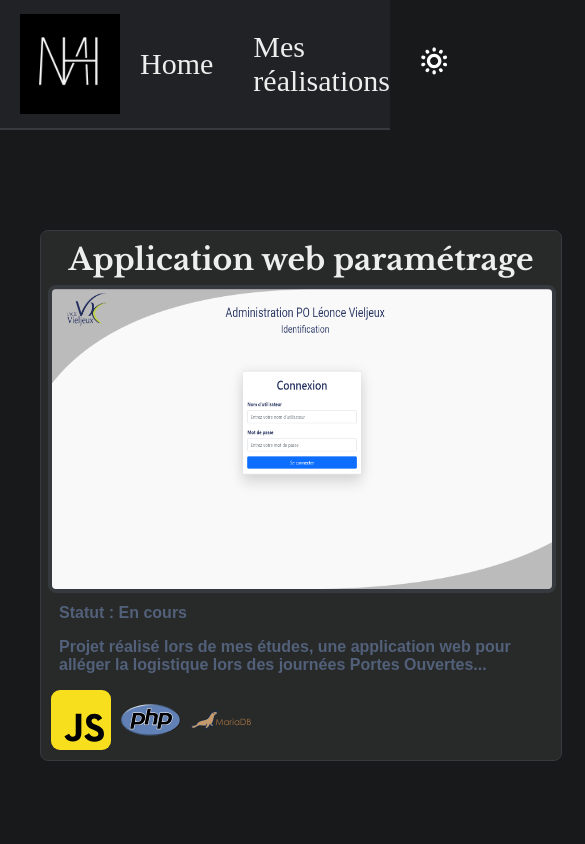
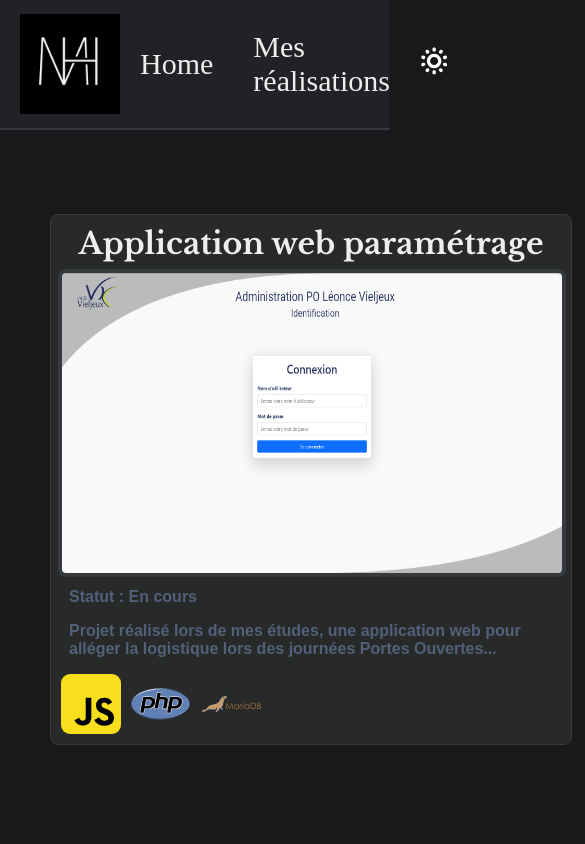
Before and after one commit to Maxencedevweb/Portfolio-Files, a Vue app: page /Portfolio/Projet-BN in a window 390 px wide. Shown: the top 844 px of the page, 585 px wide, since content can reach past the window. Built offline with nearby package versions, Linux system fonts and the light colour scheme.

Commit message:
Ajout responsive cards

```diff
--- a/src/views/RealisationsView.vue
+++ b/src/views/RealisationsView.vue
@@ -71,20 +71,23 @@ export default {
   </div>
 </template>
 
+
 <style scoped>
 
-  #container-realisations {
-  position: absolute;
-  display: flex; /* Utilise Flexbox */
-  flex-wrap: wrap; /* Permet l'enroulement des éléments */
-  justify-content: space-between; /* Aligne les éléments sur le côté gauche */
+
+#container-realisations {
+  display: grid;
+  grid-template-columns: repeat(auto-fit, minmax(500px, 1fr));
+  gap: 20px;
+
+  padding-left: 50px; /* Ajoute un padding de 50px à gauche */
+  padding-right: 50px; /* Ajoute un padding de 50px à droite */
 }
 
+
 .card-component {
-  margin-top: 100px;
-  margin-left: 40px;
-  margin-right: 40px;
-  margin-bottom: 20px; /* Espacement entre les lignes */
+  margin-left: auto; /* Déplace le conteneur vers la droite pour aligner le padding à gauche */
+  margin-right: auto; /* Déplace le conteneur vers la gauche pour aligner le padding à droite */
   opacity: 0;
   transition: scale 0.3s ease-out; /* Utilise une transition pour l'effet de zoom */
 }
```
